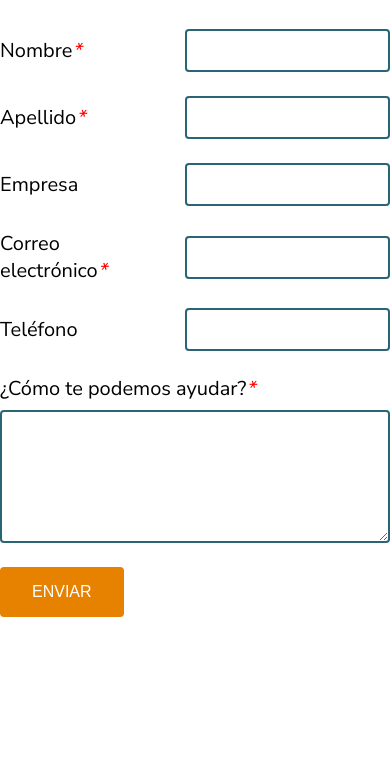
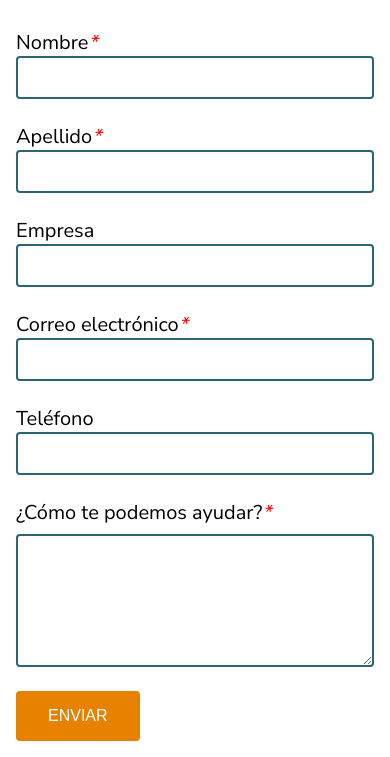
Before and after one commit to rubenvillarnet/gtma-contact, a plain HTML site: page index.html in a window 390 px wide. Shown: the part 110-867 px from the top of the page. Before the commit the page ends 844 px from the top, so only its background shows below. Drawn offline with Linux system fonts and the light colour scheme.

Commit message:
responsive styles

```diff
--- a/index.html
+++ b/index.html
@@ -29,6 +29,7 @@
       .container {
         width: 100%;
         max-width: 900px;
+        margin: 1rem;
         margin-top: 4rem;
       }
 
--- a/style.css
+++ b/style.css
@@ -48,3 +48,14 @@
 .submit:hover {
   background-color: #296575;
 }
+
+@media all and (max-width: 767px) {
+  .form-input {
+    flex-direction: column;
+    align-items: flex-start;
+  }
+
+  .form-input input{
+    width: 100%;
+  }
+}
```
